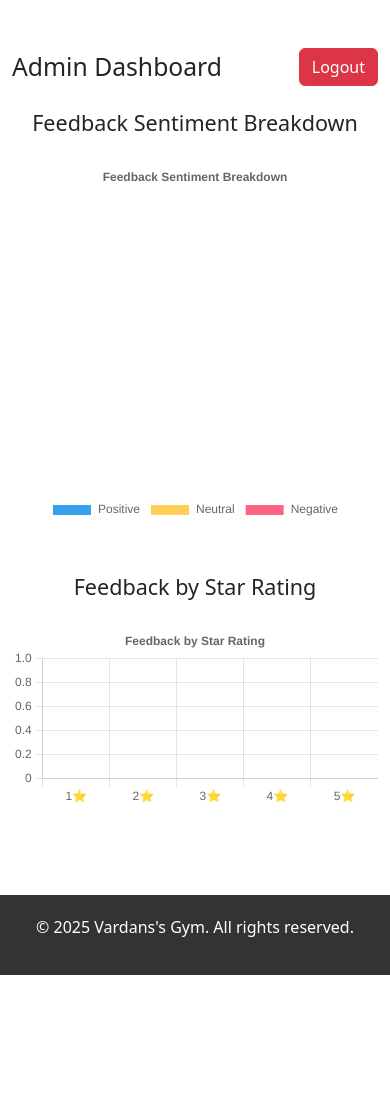
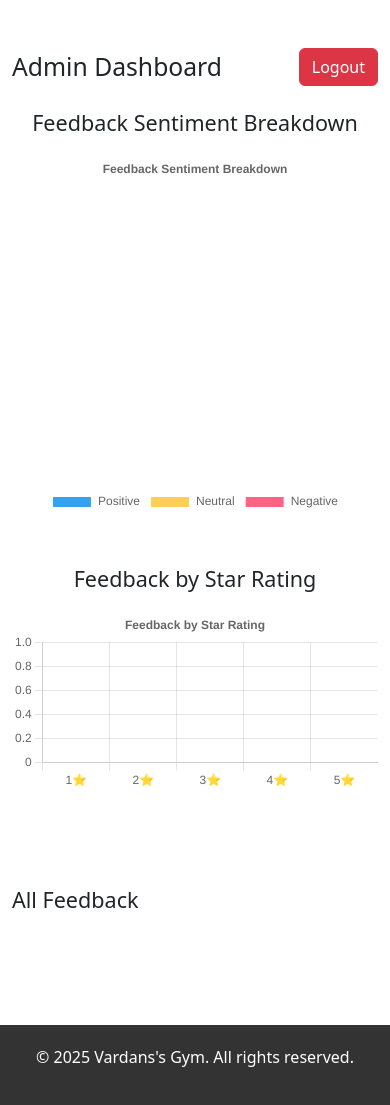
Before and after one commit to VardanMalik/Sentiment-Analysis-Full-Stack-Project, a Flask app: page /admin in a window 390 px wide; the page is wider, and only the part inside the window is pictured. Shown: the part 156-1261 px from the top of that part. Before the commit the page ends 1131 px from the top of that part, so only its background shows below. Run offline with Flask 3, Linux system fonts and the light colour scheme; the visitor is signed in with stand-in values (Sample User, id 1); data that the repository does not hold is empty; parts of the project's set-up code (start-up, migrations or seed data) failed here and were passed over.

Commit message:
Updated admin dashboard

```diff
--- a/app.py
+++ b/app.py
@@ -107,6 +107,26 @@ def logout():
     session.pop('admin', None)
     return redirect(url_for('admin_login'))
 
+@app.route('/delete-feedback/<int:feedback_id>', methods=['POST'])
+def delete_feedback(feedback_id):
+    if not session.get('admin_logged_in'):
+        return redirect(url_for('admin_login'))
+    fb = Feedback.query.get_or_404(feedback_id)
+    db.session.delete(fb)
+    db.session.commit()
+    flash('Feedback deleted successfully.', 'success')
+    return redirect(url_for('admin'))
+
+@app.before_request
+def auto_logout_non_admin_routes():
+    # Define safe prefixes that should NOT trigger logout
+    safe_paths = ['/admin', '/admin-logout', '/delete-feedback']
+
+    if session.get('admin_logged_in'):
+        # Check if the current path starts with ANY of the safe admin paths
+        if not any(request.path.startswith(path) for path in safe_paths):
+            session.pop('admin_logged_in', None)
+
 if __name__ == '__main__':
     with app.app_context():
         db.create_all()
--- a/templates/admin.html
+++ b/templates/admin.html
@@ -6,14 +6,31 @@
     <a href="{{ url_for('admin_logout') }}" class="btn btn-danger">Logout</a>
   </div>
 
-  <h4 class="mb-4">Feedback Sentiment Breakdown</h4>
-  <div class="d-flex justify-content-center mb-5">
-    <canvas id="sentimentChart" style="max-width: 400px;"></canvas>
+  <div class="row justify-content-center">
+    <div class="col-md-6 mb-5">
+      <h4 class="mb-3">Feedback Sentiment Breakdown</h4>
+      <canvas id="sentimentChart" style="max-width: 100%;"></canvas>
+    </div>
+    <div class="col-md-6 mb-5">
+      <h4 class="mb-3">Feedback by Star Rating</h4>
+      <canvas id="ratingChart" style="max-width: 100%;"></canvas>
+    </div>
   </div>
 
-  <h4 class="mb-4">Feedback by Star Rating</h4>
-  <div class="d-flex justify-content-center">
-    <canvas id="ratingChart" style="max-width: 600px;"></canvas>
+  <div class="mt-5 text-start">
+    <h4 class="mb-4">All Feedback</h4>
+    {% for fb in feedbacks %}
+    <div class="card mb-3">
+      <div class="card-body">
+        <h5 class="card-title">{{ fb.name }} ({{ fb.rating }}⭐ - {{ fb.sentiment }})</h5>
+        <p class="card-text">{{ fb.message }}</p>
+        <p class="text-muted">Submitted on: {{ fb.created_at.strftime('%Y-%m-%d %H:%M') }}</p>
+        <form action="{{ url_for('delete_feedback', feedback_id=fb.id) }}" method="POST" style="display:inline-block">
+          <button type="submit" class="btn btn-sm btn-outline-danger" onclick="return confirm('Are you sure you want to delete this feedback?')">Delete</button>
+        </form>
+      </div>
+    </div>
+    {% endfor %}
   </div>
 
   <script src="https://cdn.jsdelivr.net/npm/chart.js"></script>
```
